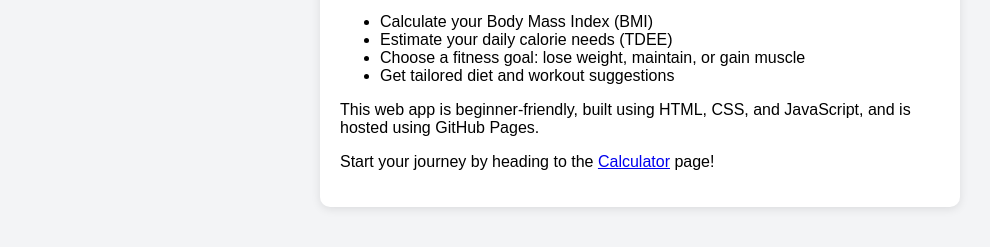
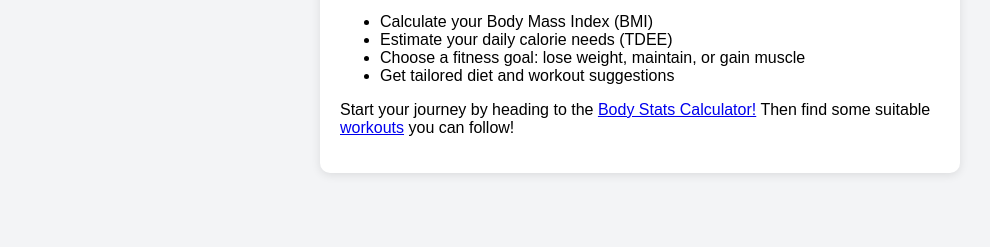
Before and after one commit to soappeea/FitnessMax, a plain HTML site: page index.html in a window 1280 px wide. Shown: the part 167-414 px from the top of the page, without its empty margins (0-990 px from the left). Drawn offline with Linux system fonts and the light colour scheme.

Commit message:
Edit about page

```diff
--- a/index.html
+++ b/index.html
@@ -23,8 +23,7 @@
           <li>Get tailored diet and workout suggestions</li>
         </ul>
 
-        <p>This web app is beginner-friendly, built using HTML, CSS, and JavaScript, and is hosted using GitHub Pages.</p>
-        <p>Start your journey by heading to the <a href="calculator.html">Calculator</a> page!</p>
+        <p>Start your journey by heading to the <a href="calculator.html">Body Stats Calculator!</a>  Then find some suitable <a href="workouts.html">workouts</a> you can follow!</p>
     </div>
 
 </body>
```
